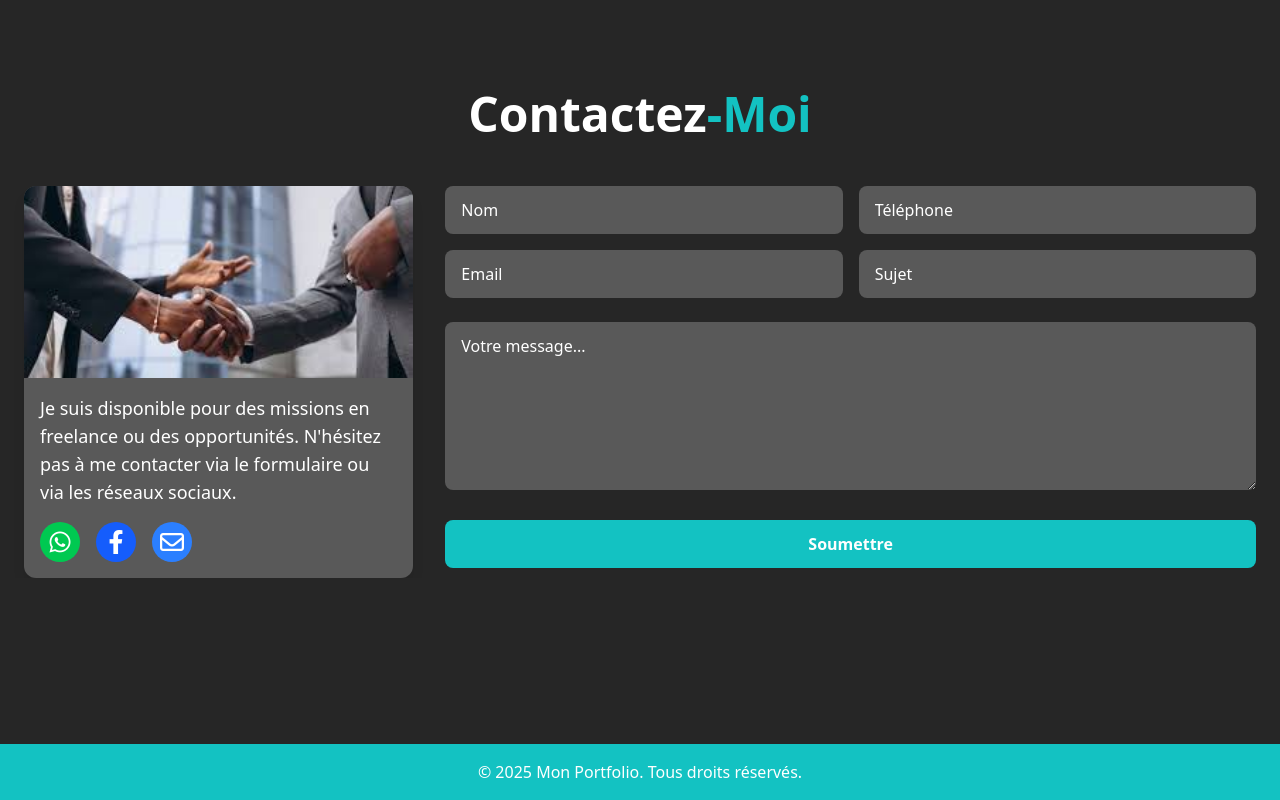
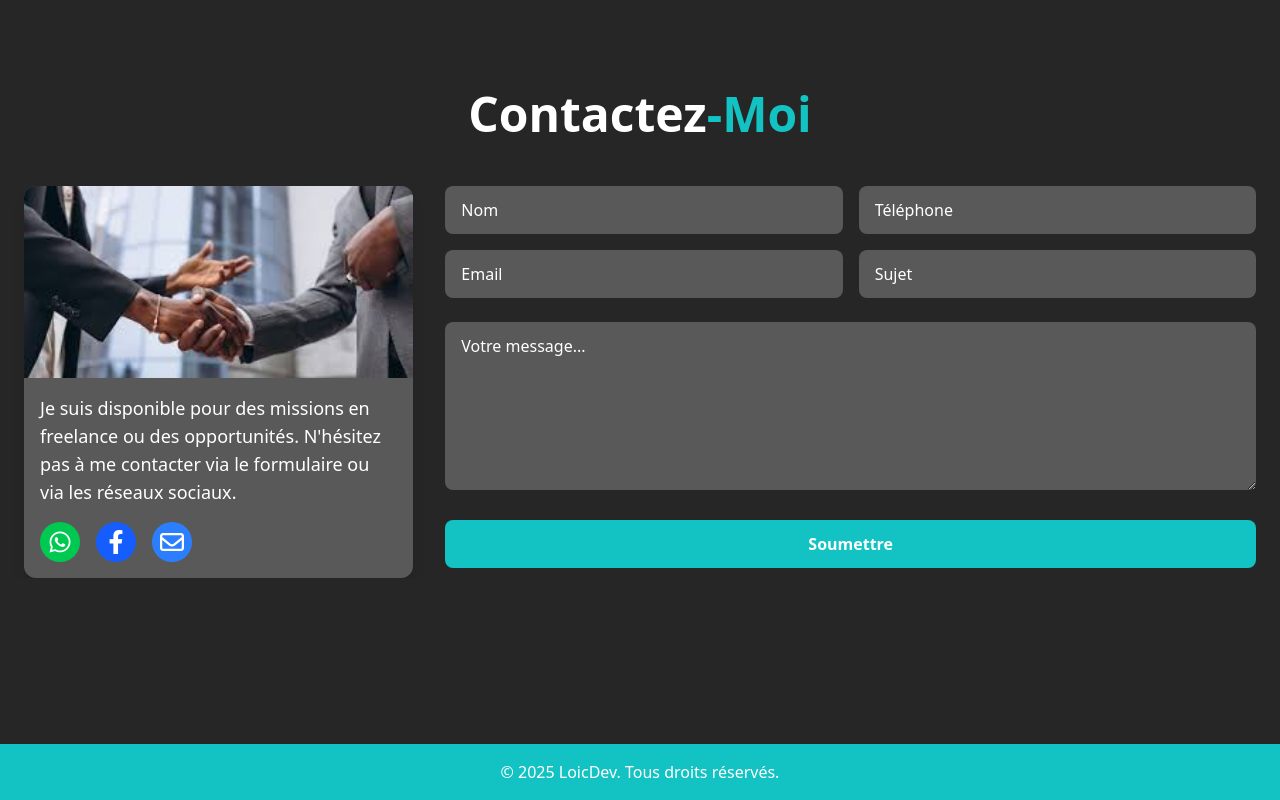
Before and after one commit to possi21-franc/portfolio, a Vue app: page / in a window 1280 px wide. Shown: the part 4056-4856 px from the top of the page. Built offline with nearby package versions, Linux system fonts and the light colour scheme.

Commit message:
modification du footer

```diff
--- a/src/components/Footer.vue
+++ b/src/components/Footer.vue
@@ -1,7 +1,7 @@
 <template>
     <footer>
         <div class="nav text-white text-center p-4  ">
-          <p>© 2025 Mon Portfolio. Tous droits réservés.</p>
+          <p>© 2025 LoicDev. Tous droits réservés.</p>
         </div>
     </footer>
 </template>
```
